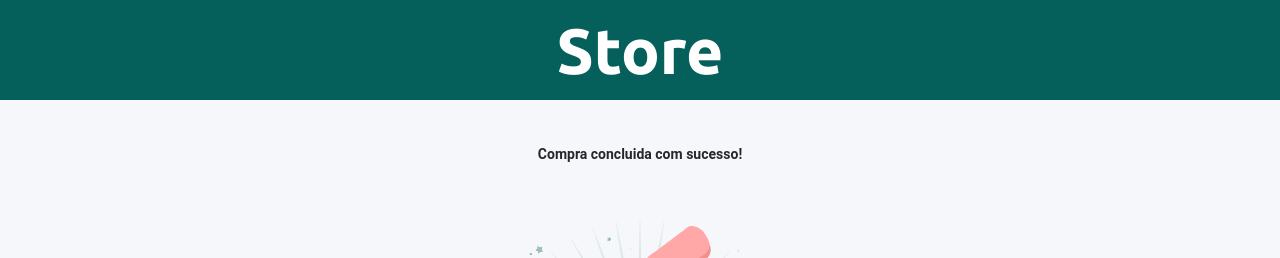
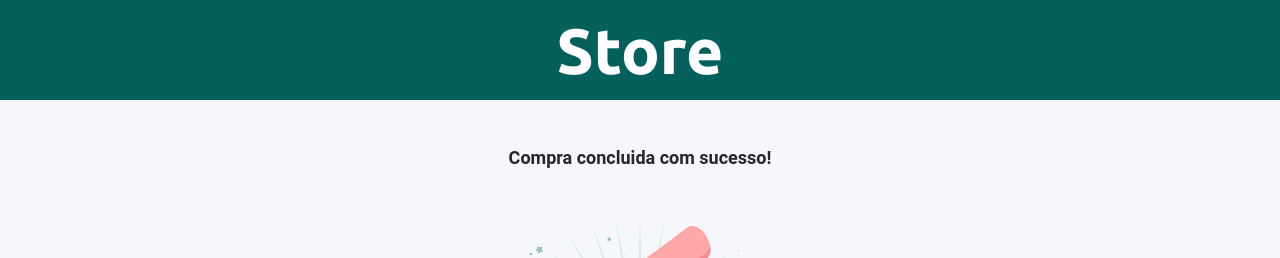
Before and after one commit to wandersondavid/reactjs-challenge, a React (Vite) app in the folder web/: page /success in a window 1280 px wide. Shown: the top 258 px of the page. Built offline with nearby package versions, Linux system fonts and the light colour scheme.

Commit message:
style: remvendo codigo duplicado

```diff
--- a/web/src/pages/Success/index.tsx
+++ b/web/src/pages/Success/index.tsx
@@ -11,7 +11,7 @@ export const Success = () => {
     >
       <Typography  component="h3"
             variant="h5"
-            className="text-sm h-16 font-bold line-clamp-3 text-zinc-800 text-lg"> Compra concluida com sucesso!</Typography>
+            className="h-16 font-bold line-clamp-3 text-zinc-800 text-lg">Compra concluida com sucesso!</Typography>
       <img
         height={300}
         width={300}
```
